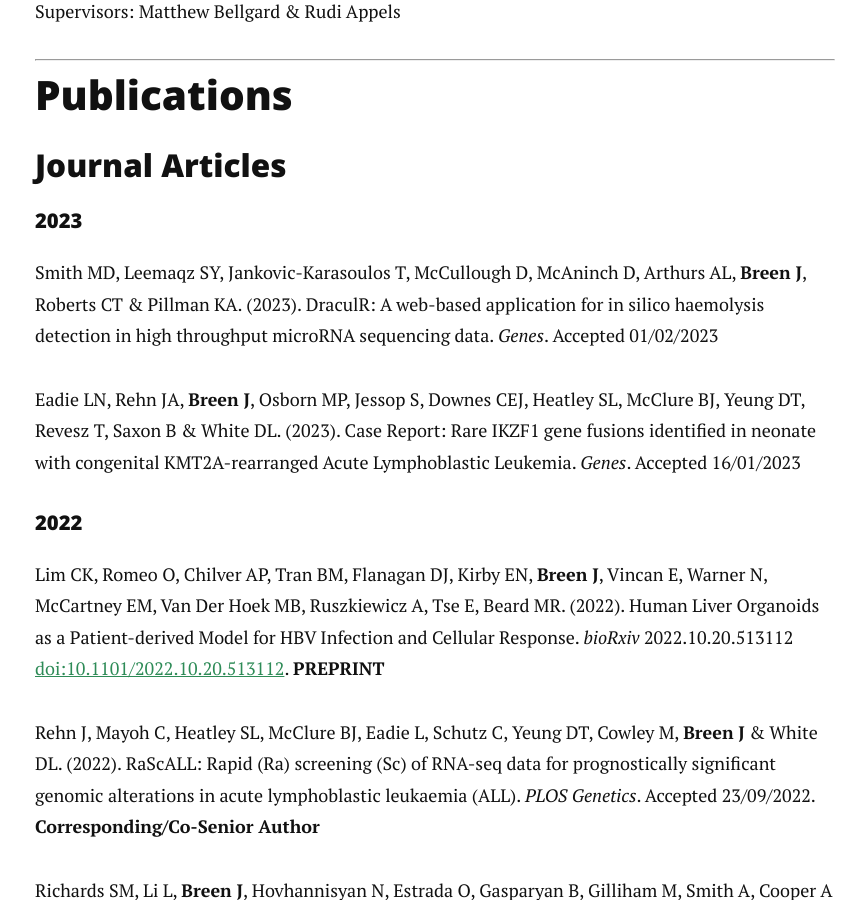
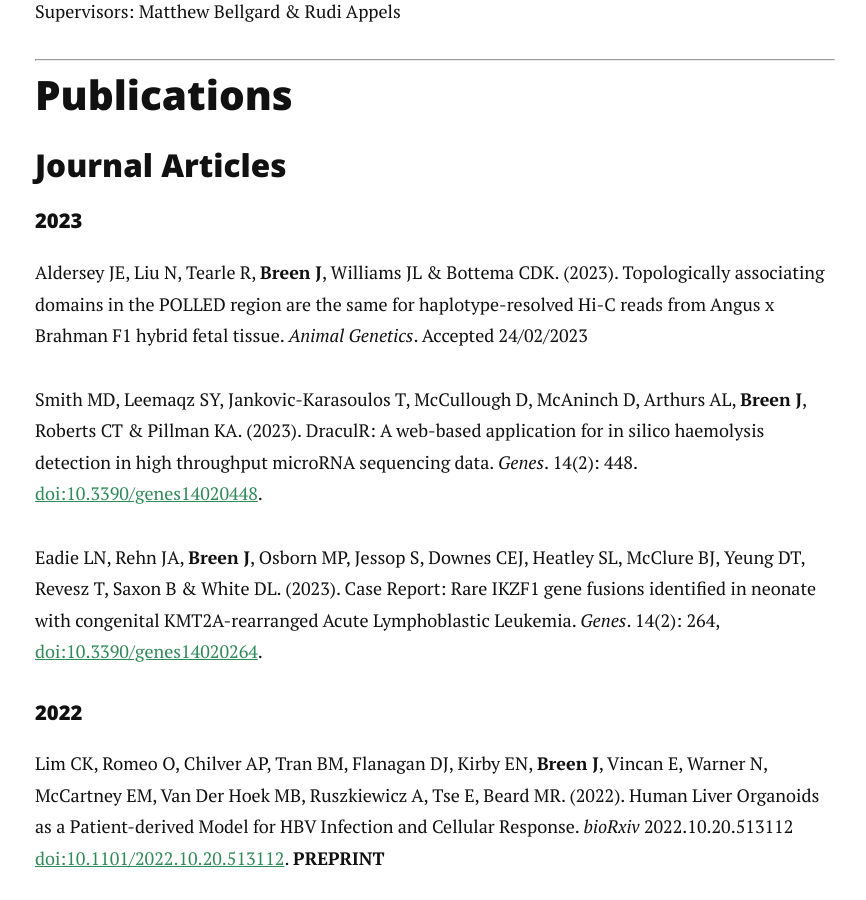
Before and after one commit to jimmybgammyknee/jimmybgammyknee.github.io, a Jekyll site: the page built from cv.md, in a window 1280 px wide and 900 px high, scrolled down 3350 px. Shown: the whole window, without its empty margins (205-1071 px from the left). Built offline with Jekyll 4.4.1, drawn with Linux system fonts in a browser that asks for light colours; nearby versions of some CDN libraries.

Commit message:
Update cv.md

```diff
--- a/cv.md
+++ b/cv.md
@@ -94,9 +94,11 @@ Supervisors: Matthew Bellgard & Rudi Appels <br>
 
 #### 2023
 
-Smith MD, Leemaqz SY, Jankovic-Karasoulos T, McCullough D, McAninch D, Arthurs AL, **Breen J**, Roberts CT & Pillman KA. (2023). DraculR: A web-based application for in silico haemolysis detection in high throughput microRNA sequencing data. _Genes_. Accepted 01/02/2023
+Aldersey JE, Liu N, Tearle R, **Breen J**, Williams JL & Bottema CDK. (2023). Topologically associating domains in the POLLED region are the same for haplotype-resolved Hi-C reads from Angus x Brahman F1 hybrid fetal tissue. _Animal Genetics_. Accepted 24/02/2023
 
-Eadie LN, Rehn JA, **Breen J**, Osborn MP, Jessop S, Downes CEJ, Heatley SL, McClure BJ, Yeung DT, Revesz T, Saxon B & White DL. (2023).  Case Report: Rare IKZF1 gene fusions identified in neonate with congenital KMT2A-rearranged Acute Lymphoblastic Leukemia. _Genes_. Accepted 16/01/2023
+Smith MD, Leemaqz SY, Jankovic-Karasoulos T, McCullough D, McAninch D, Arthurs AL, **Breen J**, Roberts CT & Pillman KA. (2023). DraculR: A web-based application for in silico haemolysis detection in high throughput microRNA sequencing data. _Genes_. 14(2): 448. [doi:10.3390/genes14020448](https://doi.org/10.3390/genes14020448).
+
+Eadie LN, Rehn JA, **Breen J**, Osborn MP, Jessop S, Downes CEJ, Heatley SL, McClure BJ, Yeung DT, Revesz T, Saxon B & White DL. (2023).  Case Report: Rare IKZF1 gene fusions identified in neonate with congenital KMT2A-rearranged Acute Lymphoblastic Leukemia. _Genes_. 14(2): 264, [doi:10.3390/genes14020264](https://doi.org/10.3390/genes14020264).
 
 #### 2022
 
```
